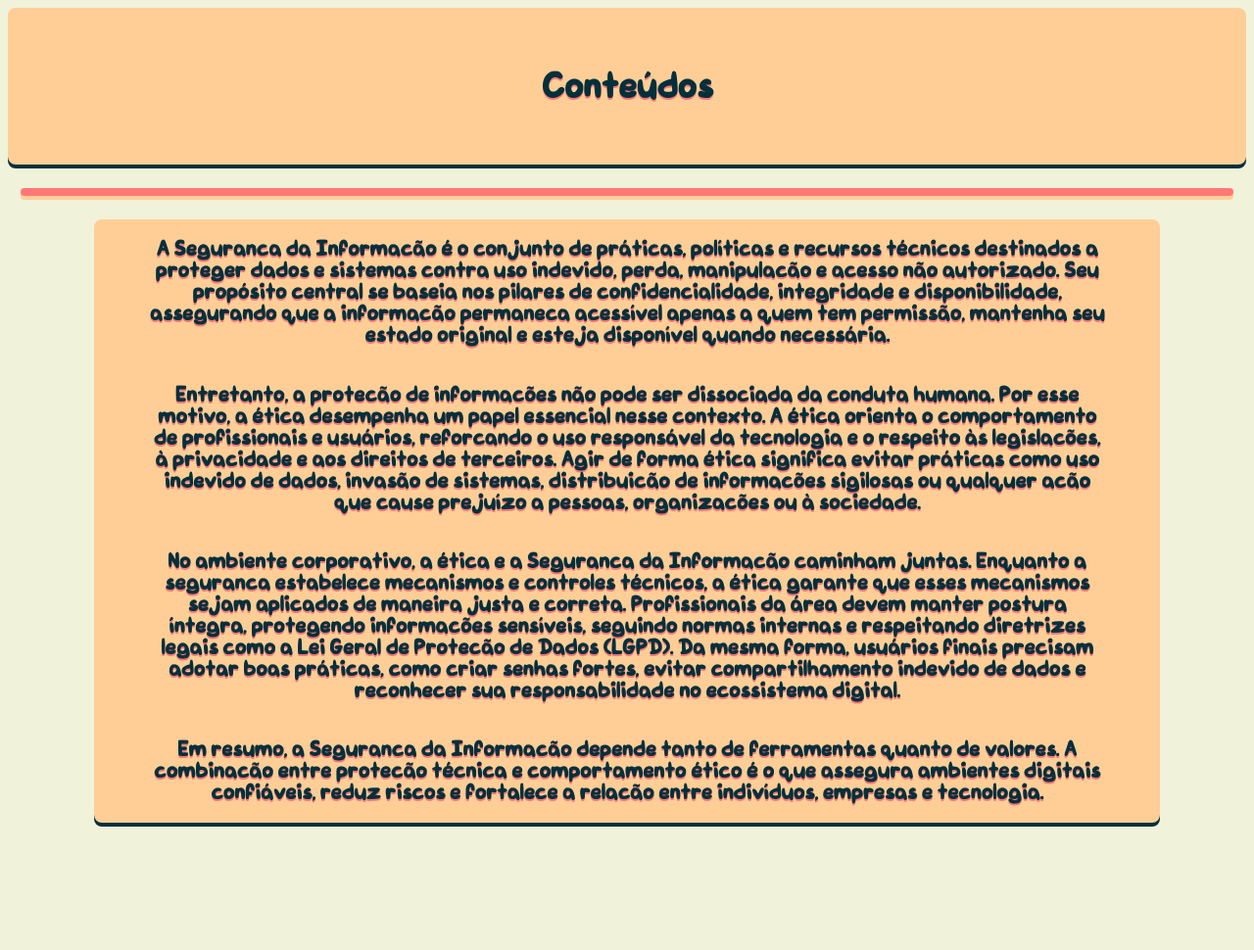
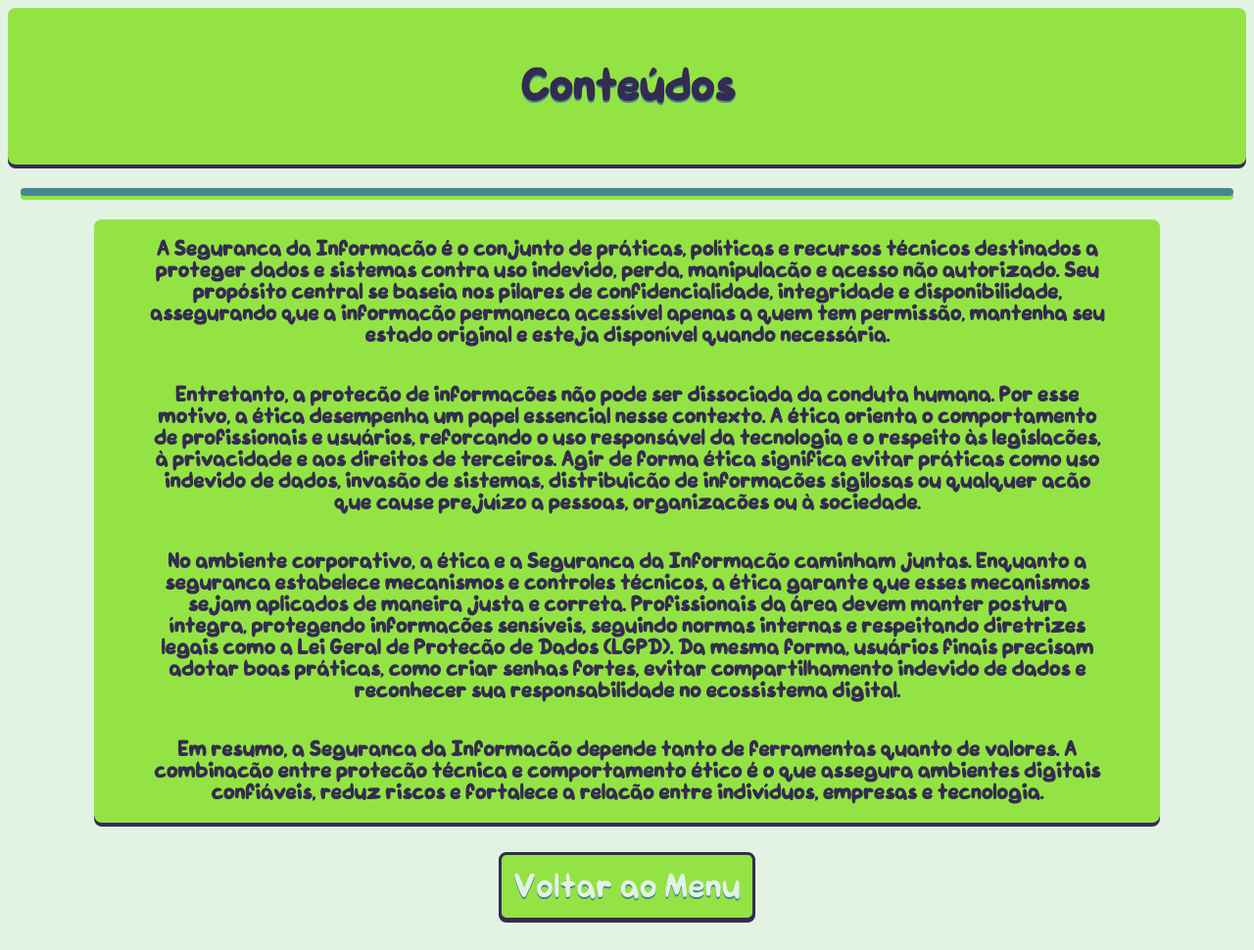
Before and after one commit to tr0janw4re/pirate-revamped, a plain HTML site: page html/content.html in a window 1280 px wide. Shown: the whole page at 98% size. Before the commit the page ends 848 px from the top, so only its background shows below. Drawn offline with Linux system fonts and the light colour scheme.

Commit message:
i waste an entire day doing this
uuhhhh do the games, quiz, and finish the credits

```diff
--- a/css/content_style.css
+++ b/css/content_style.css
@@ -1,8 +1,8 @@
 :root {
-	--blackLike: #00303B;
-	--suppaRed: #FF7777;
-	--bubColor: #FFCE96;
-	--whiteLike: #F1F2DA;
+	--blackLike: #332C50;
+	--suppaDark: #46878F;
+	--greeny: #94E344;
+	--whiteLike: #E2F3E4;
 }
 
 @font-face {
@@ -16,17 +16,17 @@ body {
 }
 
 .boxes {
-	background-color: var(--bubColor);
+	background-color: var(--greeny);
 	box-shadow: 0px 4px 0px var(--blackLike);
 	border-radius: 8px;
 }
 
 #fake_bar {
 	height: 1vh;
-	background-color: var(--suppaRed);
+	background-color: var(--suppaDark);
 	margin: 3vh 1vw;
 	border-radius: 5px;
-	box-shadow: 0px 4px 0px var(--bubColor);
+	box-shadow: 0px 4px 0px var(--greeny);
 }
 
 #title_box {
@@ -36,15 +36,17 @@ body {
 	flex-direction: column;
 	height: 20vh;
 	color: var(--blackLike);
-	text-shadow: 0px 2px 0px var(--suppaRed);
+	text-shadow: 0px 2px 0px var(--suppaDark);
 }
 
 #title_box h1 {
 	transition: 0.8s;
+	font-size: 40px;
 }
 
 #title_box h1:hover {
 	transform: scale(1.2) rotate(5deg);
+	text-shadow: 0px 0px 10px var(--suppaDark);
 }
 
 #learning_time {
@@ -64,10 +66,39 @@ body {
 	font-size: 120%;
 	width: 90%;
 	color: var(--blackLike);
-	text-shadow: 0px 2px 0px var(--suppaRed);
 	transition: 0.5s;
 }
 
 #learning_time h3:hover {
 	transform: scale(1.05);
 }
+
+#back_button {
+	text-decoration: none;
+	background-color: var(--greeny);
+	color: var(--whiteLike);
+	text-shadow: 0px 2px 0px var(--suppaDark);
+	font-size: 30px;
+	display: flex;
+	width: 20vw;
+	height: 8vh;
+	justify-content: center;
+	align-items: center;
+	margin: 30px auto;
+	border: solid 3px var(--blackLike);
+	border-radius: 8px;
+	box-shadow: 0px 2px 0px var(--blackLike);
+	transition: 0.5s;
+}
+
+#back_button:hover {
+	transform: scale(1.1);
+}
+
+#back_button:active {
+	transform: translateY(2px) scaleX(1.3);
+	box-shadow: none;
+	background-color: var(--blackLike);
+	text-shadow: 0px 0px 8px var(--whiteLike);
+	opacity: 80%;
+}
--- /dev/null
+++ b/css/credits_style.css
@@ -0,0 +1,86 @@
+:root {
+	--blackLike: #332C50;
+	--suppaDark: #46878F;
+	--greeny: #94E344;
+	--whiteLike: #E2F3E4;
+}
+
+@font-face {
+	font-family: not_safe;
+	src: url('../fonts/phantommuff.ttf') format('truetype');
+}
+
+* {
+	margin: 0px;
+	padding: 0px;
+}
+
+body {
+	font-family: not_safe;
+	background-color: var(--whiteLike);
+}
+
+#big_division {
+	width: 100vw;
+	height: 100vh;
+	display: flex;
+	justify-content: center;
+	align-items: center;
+}
+
+#icons_part {
+	background-color: var(--suppaDark);
+	width: 50%;
+	height: 100%;
+	display: flex;
+	justify-content: center;
+}
+
+#text_part {
+	background-color: var(--greeny);
+	width: 50%;
+	height: 100%;
+	display: flex;
+	justify-content: center;
+	align-items: center;
+	flex-direction: column;
+}
+
+#text_part h2 {
+	font-size: 40px;
+	color: var(--whiteLike);
+	text-shadow: 0px 2px 0px var(--suppaDark);
+	height: 20%;
+}
+
+#text_part h3 {
+	font-size: 30px;
+	color: var(--whiteLike);
+	text-shadow: 0px 2px 0px var(--suppaDark);
+	height: 20%;
+	text-align: center;
+}
+
+#trojan_icon {
+	display: block;
+	width: 25%;
+	height: 25%;
+	position: relative;
+	animation: coolMove 3s forwards;
+}
+
+@keyframes coolMove {
+	0% {
+		top: 73%;
+		transform: rotate(10deg);
+	}
+	50% {
+		top: 25%;
+		transform: rotate(-10deg);
+	}
+
+	100% {
+		top: 25%;
+		transform: rotate(-10deg);
+	}
+}
--- a/css/games_style.css
+++ b/css/games_style.css
@@ -0,0 +1,137 @@
+:root {
+	--blackLike: #332C50;
+	--suppaDark: #46878F;
+	--greeny: #94E344;
+	--whiteLike: #E2F3E4;
+}
+
+@font-face {
+	font-family: not_safe;
+	src: url('../fonts/phantommuff.ttf') format('truetype');
+}
+
+body {
+	font-family: not_safe;
+	background-color: var(--whiteLike);
+}
+
+.boxes {
+	background-color: var(--greeny);
+	box-shadow: 0px 4px 0px var(--blackLike);
+	border-radius: 8px;
+}
+
+#title_box {
+	display: flex;
+	align-items: center;
+	justify-content: center;
+	flex-direction: column;
+	height: 30vh;
+}
+
+#fake_h2 {
+	background-color: var(--whiteLike);
+	border: solid 3px var(--suppaDark);
+	display: block;
+	width: 60vw;
+	height: 4vw;
+	display: flex;
+	align-items: center;
+	justify-content: center;
+	margin: auto;
+	border-radius: 10px;
+	box-shadow: 0px 4px 0px var(--blackLike);
+	transition: 0.5s;
+	color: var(--blackLike);
+}
+
+#fake_h2:hover {
+	transform: translateY(-5px);
+	transition: 0.5s;
+}
+
+h1 {
+	text-align: center;
+	font-size: 40px;
+	transform: translateY(1vh);
+	transition: 0.8s;
+	color: var(--blackLike);
+}
+
+h1:hover {
+	transition: 0.8s;
+	transform: translateY(1vh) scale(1.1) rotate(3deg);
+	text-shadow: 0px 0px 10px var(--suppaDark);
+}
+
+#fake_bar {
+	height: 1vh;
+	background-color: var(--suppaDark);
+	margin: 3vh 1vw;
+	border-radius: 5px;
+	box-shadow: 0px 4px 0px var(--greeny);
+}
+
+.gameTab {
+	background-color: var(--blackLike);
+	display: flex;
+	justify-content: center;
+	align-items: center;
+	width: 80%;
+	margin: auto;
+	min-height: 90vh;
+	flex-direction: column;
+}
+
+.gameTab h2 {
+	font-size: 35px;
+	color: var(--whiteLike);
+	margin-top: 0px;
+	transition: 0.8s;
+}
+
+.gameTab h2:hover {
+	transform: scale(1.05);
+}
+
+#gameWindow_1 {
+	transform: scale(1);
+	border-radius: 10px;
+	border: solid 3px var(--suppaDark);
+}
+
+#gameWindow_2 {
+	transform: scale(1);
+	border-radius: 10px;
+	border: solid 3px var(--suppaDark);
+}
+
+#back_button {
+	text-decoration: none;
+	background-color: var(--greeny);
+	color: var(--whiteLike);
+	text-shadow: 0px 2px 0px var(--suppaDark);
+	font-size: 30px;
+	display: flex;
+	width: 20vw;
+	height: 8vh;
+	justify-content: center;
+	align-items: center;
+	margin: 30px auto;
+	border: solid 3px var(--blackLike);
+	border-radius: 8px;
+	box-shadow: 0px 2px 0px var(--blackLike);
+	transition: 0.5s;
+}
+
+#back_button:hover {
+	transform: scale(1.1);
+}
+
+#back_button:active {
+	transform: translateY(2px) scaleX(1.3);
+	box-shadow: none;
+	background-color: var(--blackLike);
+	text-shadow: 0px 0px 8px var(--whiteLike);
+	opacity: 80%;
+}
--- a/css/index_style.css
+++ b/css/index_style.css
@@ -1,15 +1,15 @@
 /*
-	black like - #00303B
-	i love red - #FF7777
-	i dunno the name - #FFCE96
-	almost white - #F1F2DA
+	black like - #332C50
+	i love red - #46878F
+	i dunno the name - #94E344
+	almost white - #E2F3E4
 */
 
 :root {
-	--blackLike: #00303B;
-	--suppaRed: #FF7777;
-	--bubColor: #FFCE96;
-	--whiteLike: #F1F2DA;
+	--blackLike: #332C50;
+	--suppaDark: #46878F;
+	--greeny: #94E344;
+	--whiteLike: #E2F3E4;
 }
 
 @font-face {
@@ -23,7 +23,7 @@ body {
 }
 
 .boxes {
-	background-color: var(--bubColor);
+	background-color: var(--greeny);
 	box-shadow: 0px 4px 0px var(--blackLike);
 	border-radius: 8px;
 }
@@ -46,14 +46,14 @@ h1 {
 
 h1:hover {
 	transition: 0.8s;
-	transform: translateY(1vh) scale(1.1);
-	text-shadow: 0px 0px 10px var(--suppaRed);
+	transform: translateY(1vh) scale(1.1) rotate(3deg);
+	text-shadow: 0px 0px 10px var(--suppaDark);
 }
 
 #fake_h2 {
 	font-size: 25px;
 	background-color: var(--whiteLike);
-	border: solid 3px var(--suppaRed);
+	border: solid 3px var(--suppaDark);
 	display: block;
 	width: 45vw;
 	height: 4vw;
@@ -74,10 +74,10 @@ h1:hover {
 
 #fake_bar {
 	height: 1vh;
-	background-color: var(--suppaRed);
+	background-color: var(--suppaDark);
 	margin: 3vh 1vw;
 	border-radius: 5px;
-	box-shadow: 0px 4px 0px var(--bubColor);
+	box-shadow: 0px 4px 0px var(--greeny);
 }
 
 #resume_box {
@@ -87,7 +87,7 @@ h1:hover {
 	display:flex;
 	align-items: center;
 	justify-content: center;
-	background-color: var(--suppaRed);
+	background-color: var(--suppaDark);
 	transition: 0.8s;
 }
 
@@ -106,18 +106,18 @@ h1:hover {
 }
 
 #resume_box p:hover {
-	transform: scale(1.1);
+	transform: scale(1.15);
 	transition: 0.8s;
 }
 
 #buttons_section {
-	background-color: var(--bubColor);
+	background-color: var(--greeny);
 	height: 70vh;
 	display: flex;
 	justify-content: space-evenly;
 	align-items: center;
 	flex-direction: column;
-	border: solid 3px var(--suppaRed);
+	border: solid 3px var(--suppaDark);
 	border-radius: 10px;
 }
 
@@ -136,14 +136,14 @@ h1:hover {
 	background-color: var(--whiteLike);
 	justify-content: center;
 	align-items: center;
-	border: solid 3px var(--suppaRed);
+	border: solid 3px var(--suppaDark);
 	border-radius: 10px;
 	margin-left: 2%;
 	transition: 0.8s;
 	font-size: 150%;
 	text-decoration: none;
 	color: var(--blackLike);
-	text-shadow: 0px 2px 0px var(--suppaRed);
+	text-shadow: 0px 2px 0px var(--suppaDark);
 }
 
 .fake_button:hover {
@@ -153,7 +153,7 @@ h1:hover {
 }
 
 #middleOne {
-	background-color: var(--suppaRed);
+	background-color: var(--suppaDark);
 	justify-content: end;
 }
 
@@ -161,16 +161,17 @@ h1:hover {
 	margin-left: 0%;
 	margin-right: 2%;
 	border: solid 3px var(--blackLike);
-	background-color: var(--bubColor);
+	background-color: var(--greeny);
+	color: var(--whiteLike);
 }
 
 .fake_button:active {
 	opacity: 80%;
 	transition: 0.2s;
-	background-color: var(--suppaRed);
+	background-color: var(--suppaDark);
 	color: var(--whiteLike);
 	text-shadow: 0px 0px 10px var(--whiteLike);
-	box-shadow: 0px 0px 10px var(--suppaRed);
+	box-shadow: 0px 0px 10px var(--suppaDark);
 }
 
 #middleButton:active {
@@ -179,5 +180,5 @@ h1:hover {
 	background-color: var(--blackLike);
 	color: var(--whiteLike);
 	text-shadow: 0px 0px 10px var(--whiteLike);
-	box-shadow: 0px 0px 10px var(--suppaRed);
+	box-shadow: 0px 0px 10px var(--suppaDark);
 }
--- a/html/content.html
+++ b/html/content.html
@@ -19,5 +19,8 @@
 			<h3>No ambiente corporativo, a ética e a Seguranca da Informacão caminham juntas. Enquanto a seguranca estabelece mecanismos e controles técnicos, a ética garante que esses mecanismos sejam aplicados de maneira justa e correta. Profissionais da área devem manter postura íntegra, protegendo informacões sensíveis, seguindo normas internas e respeitando diretrizes legais como a Lei Geral de Protecão de Dados (LGPD). Da mesma forma, usuários finais precisam adotar boas práticas, como criar senhas fortes, evitar compartilhamento indevido de dados e reconhecer sua responsabilidade no ecossistema digital.</h3>
 			<h3>Em resumo, a Seguranca da Informacão depende tanto de ferramentas quanto de valores. A combinacão entre protecão técnica e comportamento ético é o que assegura ambientes digitais confiáveis, reduz riscos e fortalece a relacão entre indivíduos, empresas e tecnologia.</h3>
 		</div>
+
+		<a href="../index.html" id="back_button">Voltar ao Menu</a>
+
 	</body>
 </html>
```
Also changed, not shown: html/credits.html (added, +21 -0 lines), html/games.html (+24 -7 lines), html/quiz.html (added, +14 -0 lines), index.html (+1 -1 lines), js/game_1.js (+14 -3 lines), js/game_2.js (+24 -0 lines), assets/credits/icons/blocky_guy.svg (added), css/quiz_style.css (added), 1 other file.
